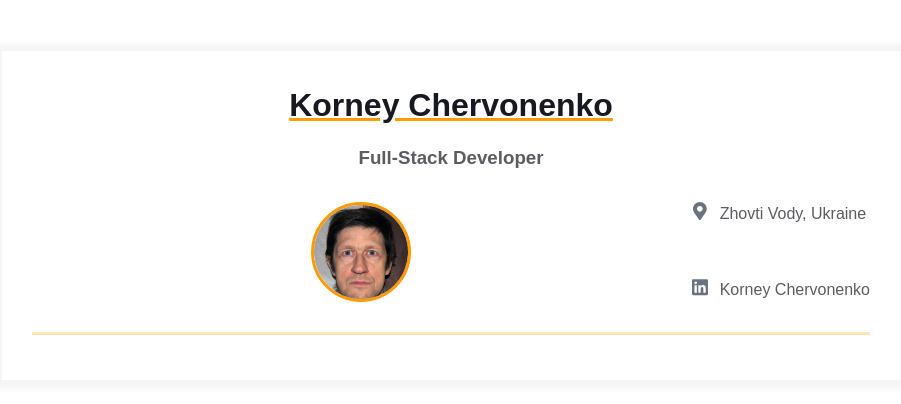
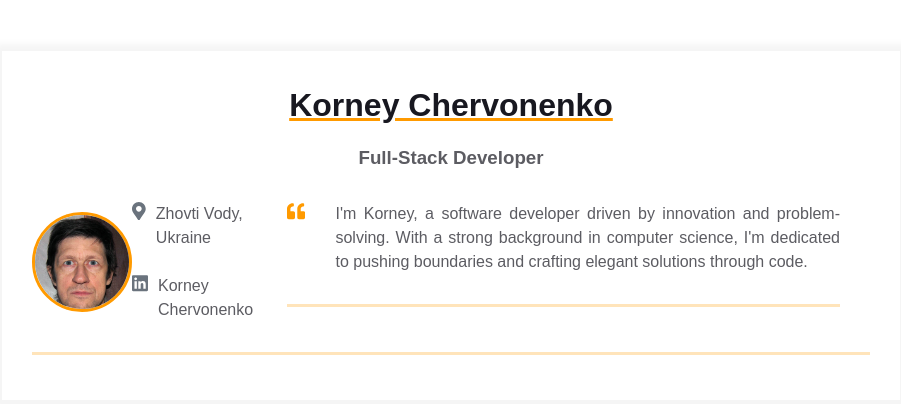
Before and after one commit to KorneyChervonenko/homepage, a plain HTML site: page index.html in a window 1280 px wide. Shown: the whole page, without its empty margins (189-1090 px from the left). Drawn offline with Linux system fonts and the light colour scheme.

Commit message:
Add Intro block

```diff
--- a/index.html
+++ b/index.html
@@ -65,6 +65,35 @@
 									<span>Korney Chervonenko</span>
 								</a>
 							</div>
+
+							<div class="container">
+								<div class="resume__block">
+									<div class="intro">
+										<div class="intro__icon-wrapper">
+											<svg
+												class="intro__icon"
+												xmlns="http://www.w3.org/2000/svg"
+												viewBox="0 0 512 512"
+											>
+												<path
+													d="M464 256h-80v-64c0-35.3 28.7-64 64-64h8c13.3 0 24-10.7
+                          24-24V56c0-13.3-10.7-24-24-24h-8c-88.4 0-160 71.6-160 160v240c0
+                          26.5 21.5 48 48 48h128c26.5 0 48-21.5
+                          48-48V304c0-26.5-21.5-48-48-48zm-288 0H96v-64c0-35.3 28.7-64
+                          64-64h8c13.3 0 24-10.7 24-24V56c0-13.3-10.7-24-24-24h-8C71.6 32 0
+                          103.6 0 192v240c0 26.5 21.5 48 48 48h128c26.5 0
+                          48-21.5 48-48V304c0-26.5-21.5-48-48-48z"
+												></path>
+											</svg>
+										</div>
+										<p class="intro_text">
+											I'm Korney, a software developer driven by innovation and problem-solving.
+											With a strong background in computer science, I'm dedicated to pushing
+											boundaries and crafting elegant solutions through code.
+										</p>
+									</div>
+								</div>
+							</div>
 						</div>
 					</div>
 				</div>
```
